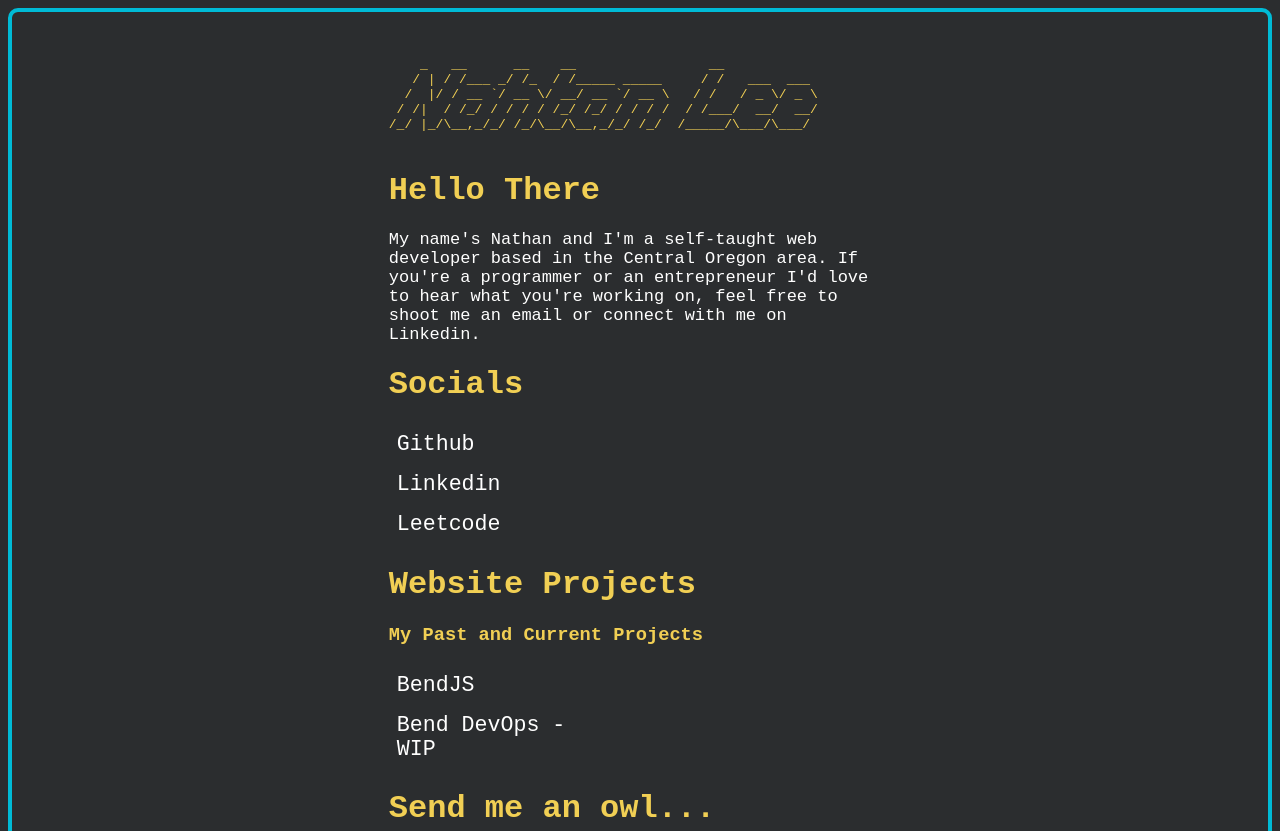
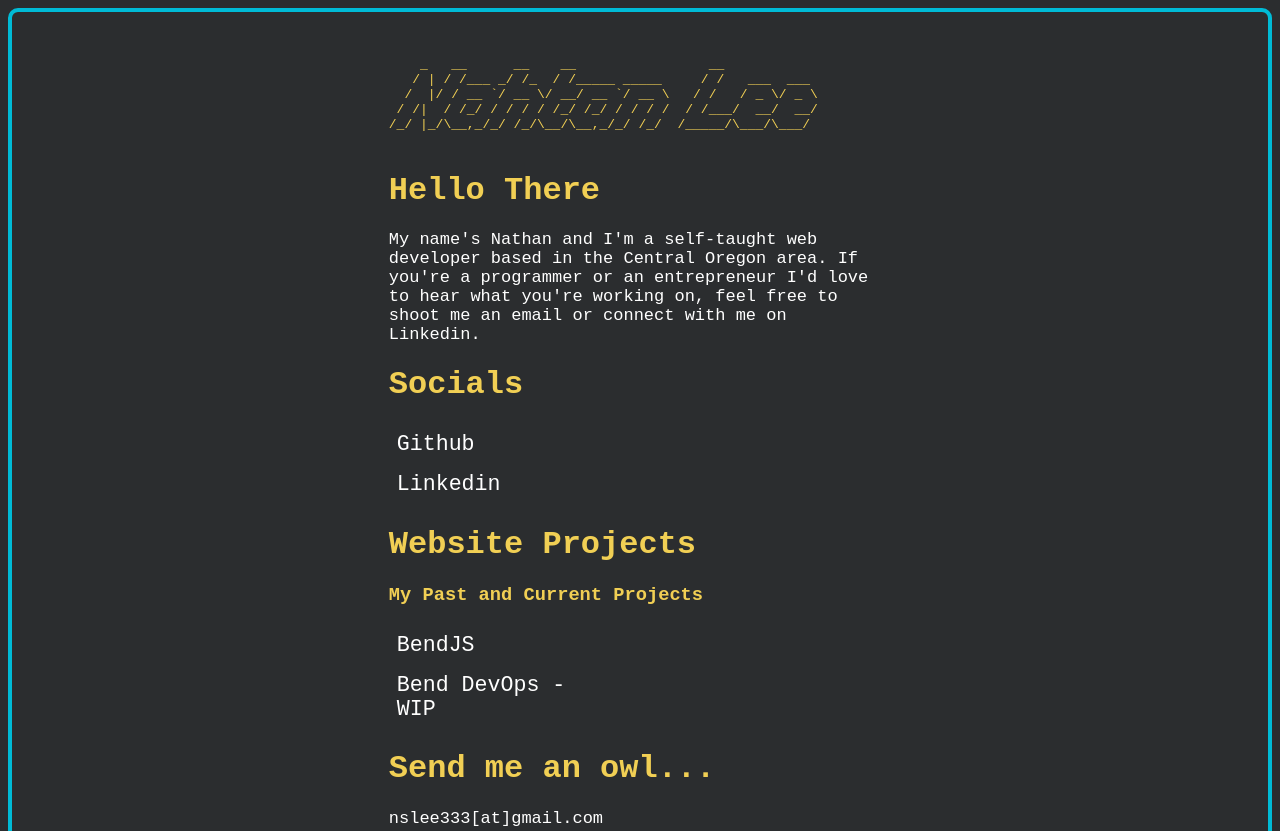
Before and after one commit to nslee333/nslee333.github.io, a plain HTML site: page index.html in a window 1280 px wide. Shown: the top 831 px of the page. Drawn offline with Linux system fonts and the light colour scheme.

Commit message:
took out leetcode

```diff
--- a/index.html
+++ b/index.html
@@ -29,7 +29,6 @@
       <div class="bullets">
         <a href="https://github.com/nslee333" target="_blank">Github</a>
         <a href="https://www.linkedin.com/in/nathan-lee-258b02132/" target="_blank">Linkedin</a>
-        <a href="https://leetcode.com/nslee333/" target="_blank">Leetcode</a>
       </div>
 
       <h1>Website Projects</h1>
```
